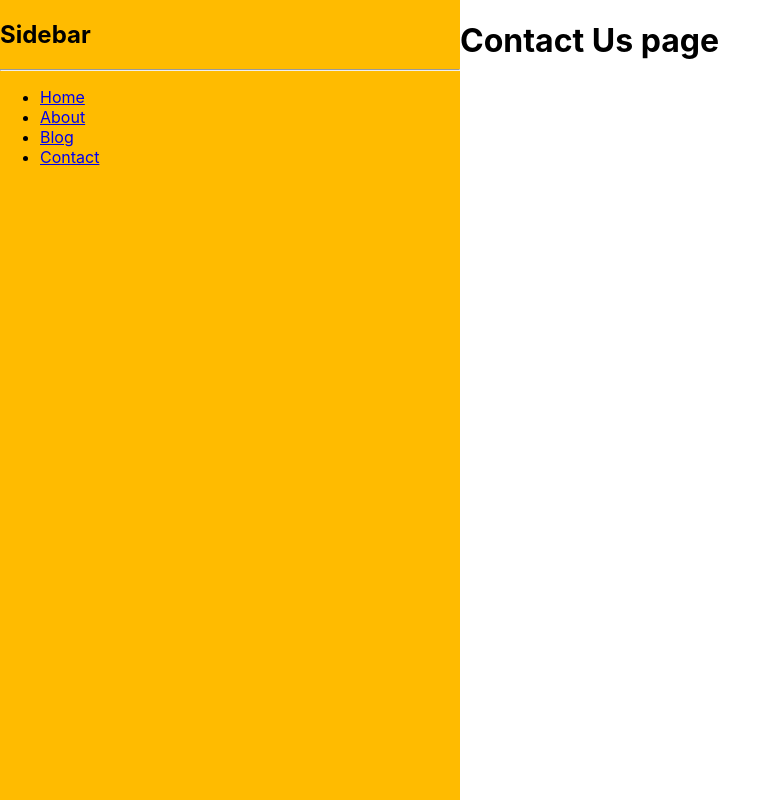
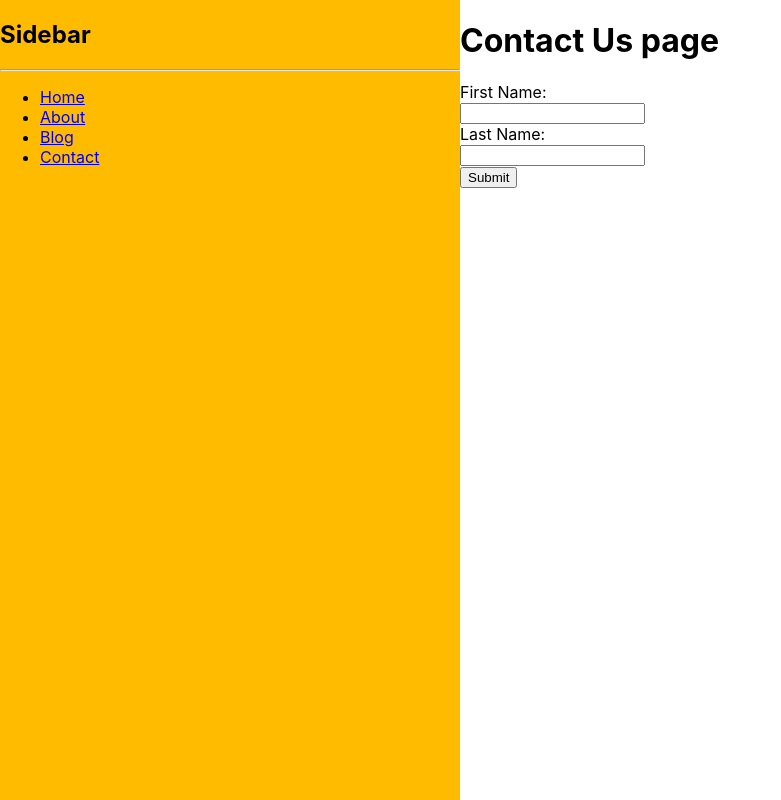
Before and after one commit to llcain/react-sidebar, a React (Create React App) app: page /contact in a window 1280 px wide. Shown: the whole page, without its empty margins (0-781 px from the left). Built offline with nearby package versions, Linux system fonts and the light colour scheme.

Commit message:
Created contact form

```diff
--- a/src/components/card.js
+++ b/src/components/card.js
@@ -4,9 +4,6 @@
 const Card = (props) => {
     return (
         <div className="card-container" style={{border: '2px solid black', margin: '10px', width: '350px'}}>
-            <div className="image-container">
-                <img className="card-image" src={props.imgUrl} />
-            </div>
             <div className="card-description">
                 <p>{props.name}</p>
                 <p>{props.age}</p>
--- a/src/pages/Blog.js
+++ b/src/pages/Blog.js
@@ -12,7 +12,7 @@
              <Header />
             {data.map((e) => {
                 return (
-                    <Card imgUrl={e.imgUrl} name={e.name} age={e.age} />
+                    <Card name={e.name} age={e.age} />
                 )
             })}
 
--- a/src/pages/Contact.js
+++ b/src/pages/Contact.js
@@ -1,6 +1,15 @@
 const Contact = () => {
     return (
-        <h1>Contact Us page</h1>
+        <div>
+            <h1>Contact Us page</h1>
+            <form action="post">
+                <label for="fname">First Name:</label><br/>
+                <input type="text" id="fname" name="fname"/><br/>
+                <label for="lname">Last Name:</label><br/>
+                <input type="text" id="lname" name="lname"/><br/>
+                <input type="submit" value="Submit"/>
+            </form>
+        </div>
      );
 }
 
```
